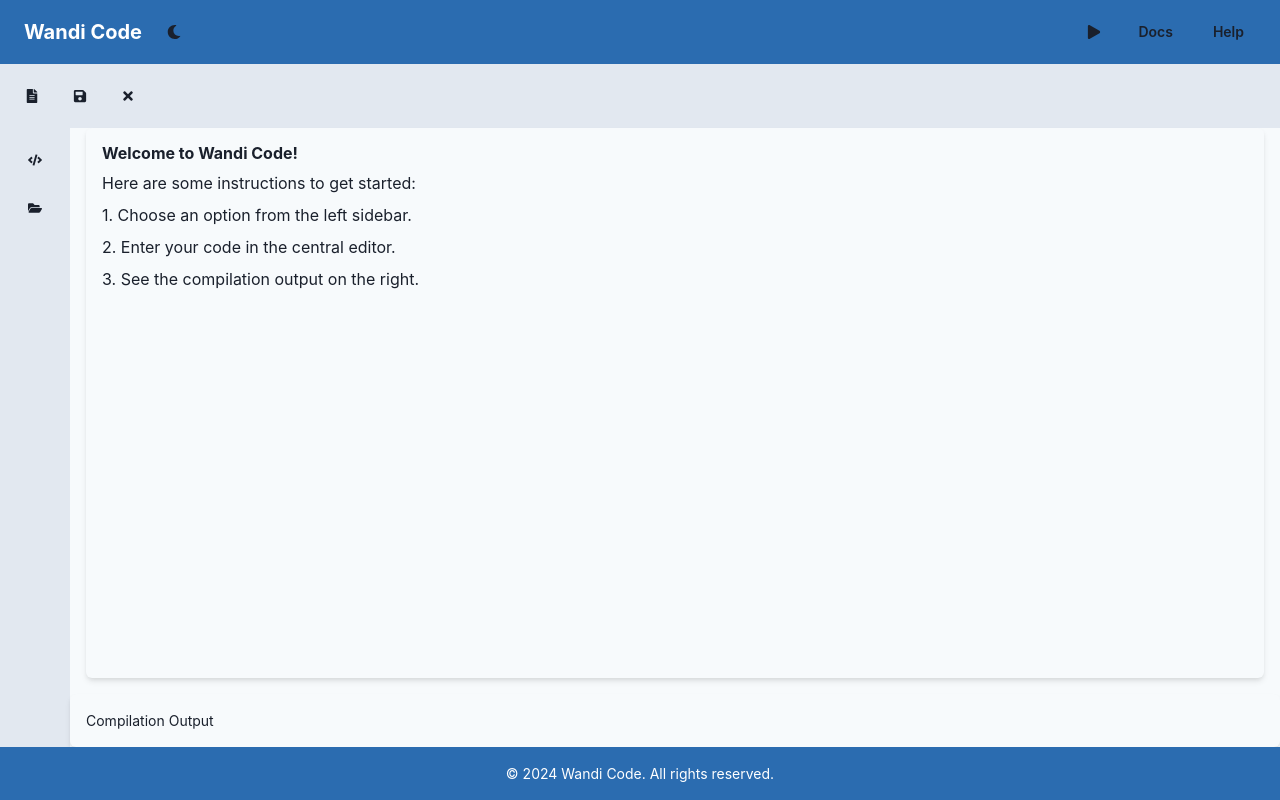
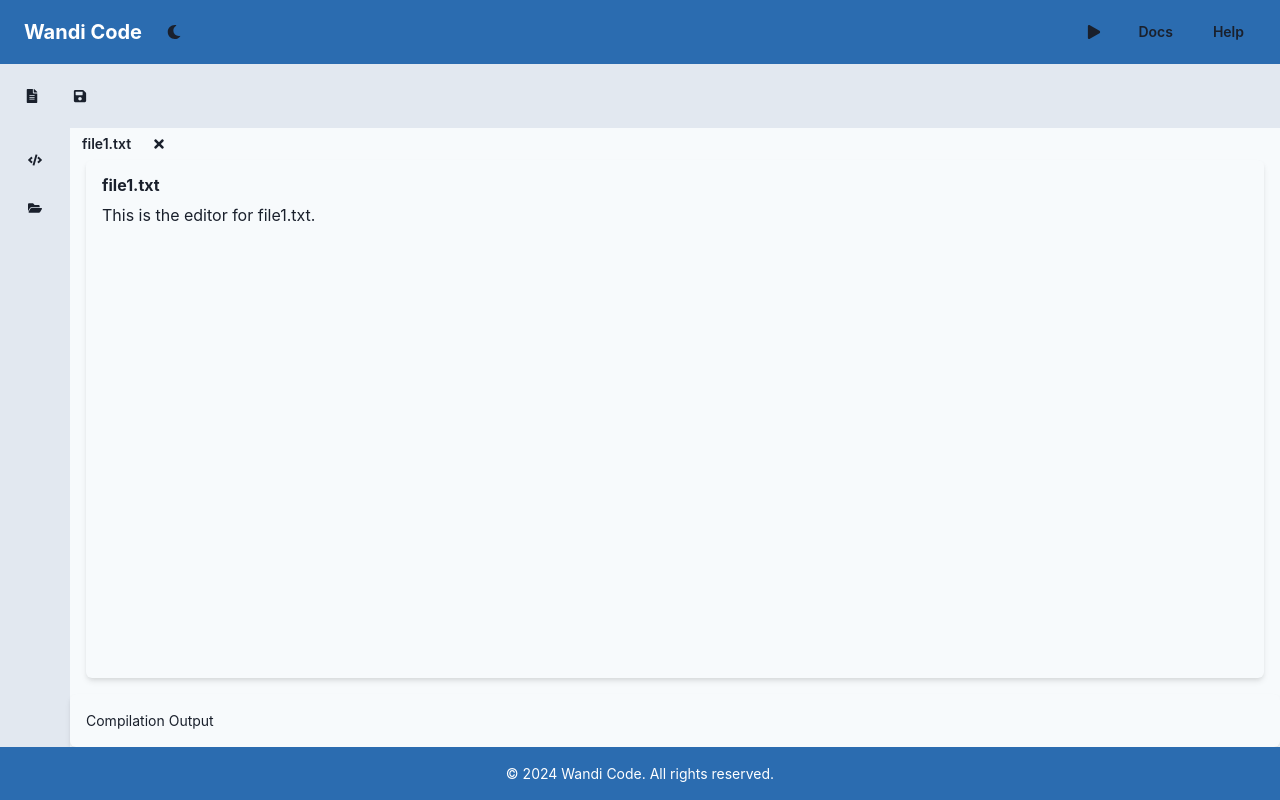
Before and after one commit to elisioMassaqui/wandi-code-design, a React (Vite) app: page / in a window 1280 px wide. Both pictures are taken after a click on the button 32 px from the left and 96 px from the top of the page. Built offline with nearby package versions, Linux system fonts and the light colour scheme.

Commit message:
gerenciador de arquivos

```diff
--- a/src/App.jsx
+++ b/src/App.jsx
@@ -1,4 +1,4 @@
-import React from 'react';
+import React, { useState } from 'react';
 import {
   Box,
   Flex,
@@ -39,6 +39,22 @@ const App = () => {
   const headerColor = useColorModeValue('white', 'gray.200');
   const toolbarBg = useColorModeValue('gray.200', 'gray.800');
 
+  const [files, setFiles] = useState([]);
+  const [activeFile, setActiveFile] = useState(null);
+
+  const createFile = () => {
+    const newFile = `file${files.length + 1}.txt`;
+    setFiles([...files, newFile]);
+    setActiveFile(newFile);
+  };
+
+  const closeFile = (file) => {
+    setFiles(files.filter(f => f !== file));
+    if (activeFile === file) {
+      setActiveFile(files.length > 1 ? files[0] : null);
+    }
+  };
+
   return (
     <Box bg={bg} color={color} height="100vh">
       <Flex direction="column" height="100%">
@@ -69,22 +85,20 @@ const App = () => {
           </HStack>
         </Flex>
 
-        {/* Toolbar */}
+        {/* Barra de tarefas */}
         <HStack as="nav" bg={toolbarBg} color="gray.200" p="4" spacing="4">
           <Tooltip label="New File">
-            <IconButton icon={<FaFileAlt />} variant="ghost" size="sm" aria-label="New File" />
+            <IconButton icon={<FaFileAlt />} variant="ghost" size="sm" aria-label="New File" onClick={createFile} />
           </Tooltip>
           <Tooltip label="Save File">
             <IconButton icon={<FaSave />} variant="ghost" size="sm" aria-label="Save File" />
           </Tooltip>
-          <Tooltip label="Close File">
-            <IconButton icon={<FaTimes />} variant="ghost" size="sm" aria-label="Close File" />
-          </Tooltip>
         </HStack>
+
 
         {/* Main Content */}
         <Flex flex="1">
-          {/* Sidebar */}
+          {/* Sidebar Esquerdo */}
           <VStack as="nav" width="100" bg={sidebarBg} color="gray.200" p="4" spacing="4" _hover={{ bg: sidebarHoverBg }}>
             <Tooltip label="Language">
               <Button variant="ghost" size="sm" width="100%"><FaCode /></Button>
@@ -96,12 +110,36 @@ const App = () => {
 
           {/* Editor and Output */}
           <Flex flex="1" direction="column">
+
+            {/* Arquivos criados */}
+
+          <HStack>
+        {files.map((file) => (
+            <HStack key={file} spacing="0">
+              <Button variant="ghost" size="sm" onClick={() => setActiveFile(file)}>
+                {file}
+              </Button>
+              <IconButton icon={<FaTimes />} variant="ghost" size="sm" aria-label="Close File" onClick={() => closeFile(file)} />
+            </HStack>
+          ))}
+        </HStack>
+
+            {/* Editor*/}
             <Box flex="1" p="4" bg={bg} color={color} mx="4" borderRadius="md" boxShadow="md">
-              <Heading size="sm">Welcome to Wandi Code!</Heading>
-              <Text mt="2">Here are some instructions to get started:</Text>
-              <Text mt="2">1. Choose an option from the left sidebar.</Text>
-              <Text mt="2">2. Enter your code in the central editor.</Text>
-              <Text mt="2">3. See the compilation output on the right.</Text>
+              {activeFile ? (
+                <>
+                  <Heading size="sm">{activeFile}</Heading>
+                  <Text mt="2">This is the editor for {activeFile}.</Text>
+                </>
+              ) : (
+                <>
+                  <Heading size="sm">Welcome to Wandi Code!</Heading>
+                  <Text mt="2">Here are some instructions to get started:</Text>
+                  <Text mt="2">1. Choose an option from the left sidebar.</Text>
+                  <Text mt="2">2. Enter your code in the central editor.</Text>
+                  <Text mt="2">3. See the compilation output on the right.</Text>
+                </>
+              )}
             </Box>
             <Box bg={bg} color={color} p="4" mt="4" borderRadius="md" boxShadow="md">
               {/* Compilation output here */}
```
